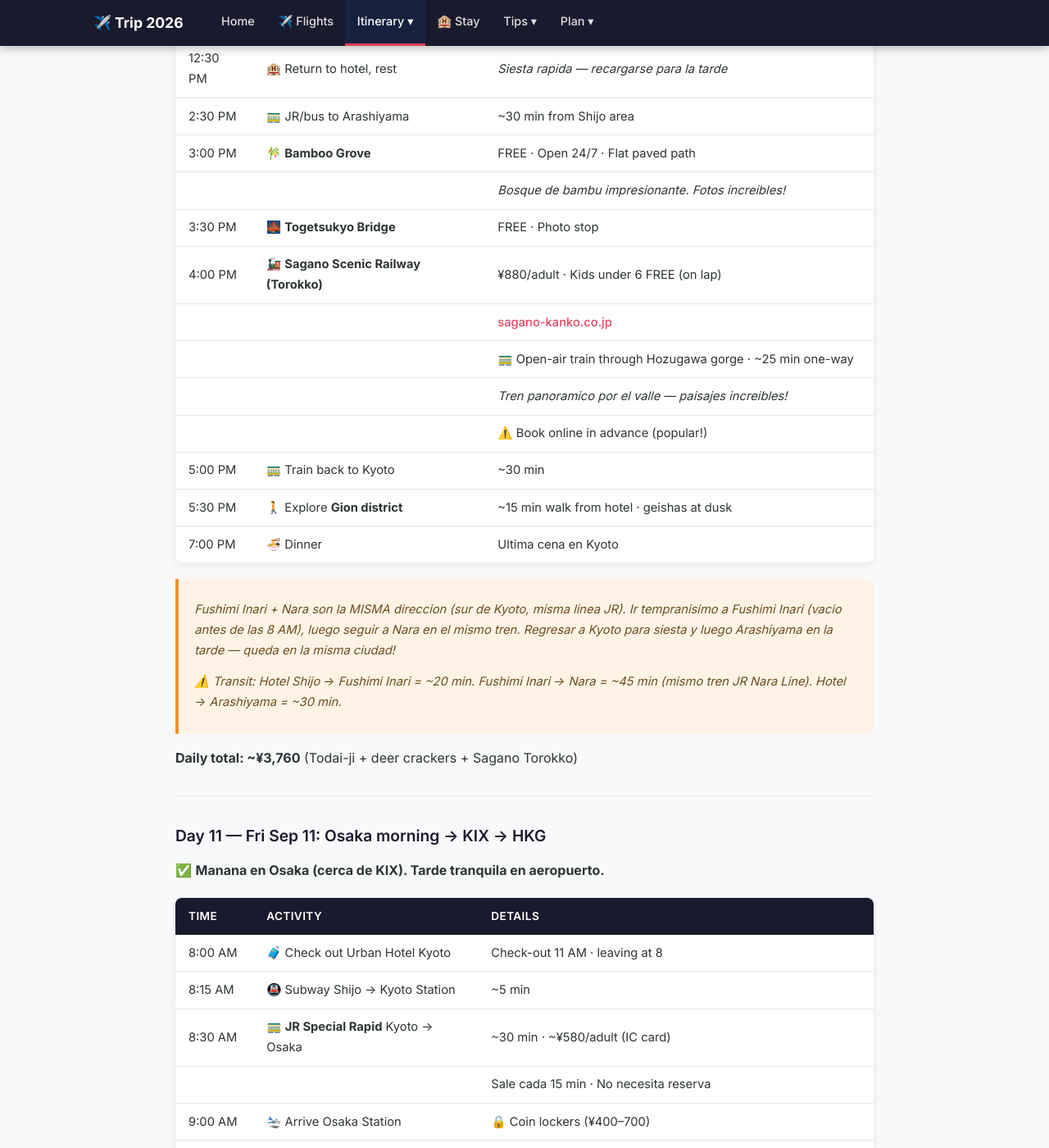
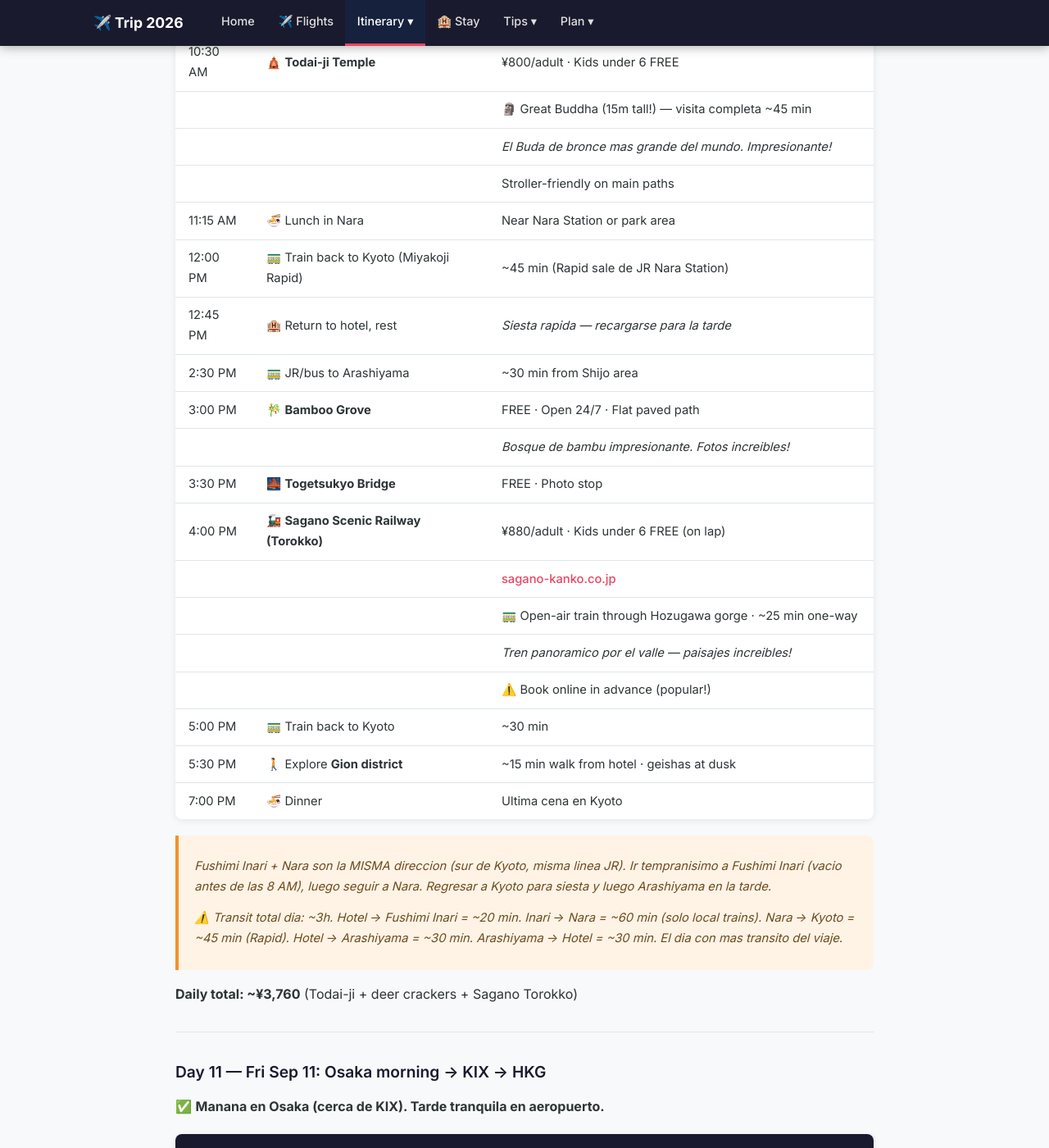
Before and after one commit to nescool101/nescaotravelplanner, a Jekyll site: the page built from itinerary/japan.md, in a window 1280 px wide and 1400 px high, scrolled down 18002 px. Shown: the whole window at 82% size. Built offline with Jekyll 4.4.1, drawn with Linux system fonts in a browser that asks for light colours; some of the changed text lies outside the part shown.

Commit message:
Fix all incorrect transit times in Japan itinerary
- Day 4: Fix wrong line (Ginza→walk, Iriya is on Hibiya not Ginza)
- Day 4: Fix Ueno→Asakusa stop count (3 stops not 1)
- Day 5: Fix Uguisudani→Hamamatsucho (8 stops/20 min not 6/15)
- Day 5: Fix Oi→Tsukiji (30 min not 20), Tsukiji→Harajuku (25-30 min)
- Day 6: Fix all Uguisudani→Harajuku times (30 min not 25)
- Day 7: Fix transfer station (Hibiya Station not Tsukiji), 25-30 min
- Day 9: Fix Sakae→Osu walk (15-20 min not 10)
- Day 9: Fix Kyoto→Shijo (2 stops not 1)
- Day 10: Fix Inari→Nara (60 min not 45, only local trains stop)
- Day 10: Cascade timing shift from Inari→Nara correction
- Add transit total summaries to Days 5, 7, 8, 10

Co-Authored-By: Claude Opus 4.6 <noreply@anthropic.com>

```diff
--- a/itinerary/japan.md
+++ b/itinerary/japan.md
@@ -64,12 +64,12 @@ nav_group: itinerary
 | 9:20 AM | 🚃 **Narita Skyliner to Ueno** | ~40 min · ~¥2,520/adult · Kids under 6 free |
 | 10:00 AM | 🛬 Arrive Ueno Station | 🔒 Coin lockers for luggage (¥400–700) |
 | 10:15 AM | ⛩️ **Senso-ji Temple** | FREE · Open 6 AM–5 PM · No reservation needed |
-| | | Ginza Line: Ueno → Asakusa (1 stop, 5 min!) |
+| | | Ginza Line: Ueno → Asakusa (3 stops, ~5 min) |
 | | | *Templo mas antiguo de Tokio. Calle Nakamise con snacks y recuerdos* |
 | 11:15 AM | 🛍️ Nakamise-dori shopping | Snacks, souvenirs · Kid-friendly / *Dulces y juguetes* |
 | 12:00 PM | 🍱 Lunch in Asakusa | Local restaurant |
-| 1:00 PM | 🚃 Metro back to hotel | Ginza Line Asakusa → Iriya (2 stops, ~4 min) + walk 3 min |
-| 1:15 PM | 🏨 Check in Hotel Comfact | Check-in from 11 AM · Drop luggage, refresh |
+| 12:45 PM | 🚶 Walk from Asakusa to hotel | ~15 min walk (Asakusa → Iriya/Shitaya area) |
+| 1:00 PM | 🏨 Check in Hotel Comfact | Check-in from 11 AM · Drop luggage, refresh |
 | 2:30 PM | 🚶 Walk to Ueno | ~10 min walk from hotel |
 | 2:45 PM | 🐼 **Ueno Zoo** | ¥600/adult · Kids under 12 FREE · 9:30 AM–5 PM |
 | | | [tokyo-zoo.net](https://www.tokyo-zoo.net/en/ueno/) · Closed Mondays |
@@ -102,27 +102,27 @@ nav_group: itinerary
 | | | Se puede negociar (especialmente cerca de cierre) |
 | | | *Mercado 2-3x mas grande que Oedo. Precios mas bajos.* |
 | 11:30 AM | 🚝 Monorail back to Hamamatsucho | ~10 min |
-| 11:45 AM | 🚃 Train to Tsukiji | ~10 min |
-| 12:00 PM | 🐟 **Tsukiji Outer Market — LUNCH** | FREE entry · Stalls open until ~2 PM |
+| 11:45 AM | 🚃 Train/walk to Tsukiji | ~15-20 min (JR to Shimbashi + walk, or Oedo Line from Daimon) |
+| 12:10 PM | 🐟 **Tsukiji Outer Market — LUNCH** | FREE entry · Stalls open until ~2 PM |
 | | | [tsukiji.or.jp](https://www.tsukiji.or.jp/) |
 | | | 🍣 Sushi fresco, tamagoyaki, mariscos a la parrilla |
 | | | 🍡 Snacks: dango, mochi, frutas frescas |
 | | | *Almuerzo en el mercado de pescado mas famoso del mundo!* |
-| | | Oi → Tsukiji = ~20 min (estan cerca!) |
-| 1:00 PM | 🚃 Metro to Harajuku | ~20 min |
+| | | Oi → Tsukiji = ~30 min (Monorail + tren/walk) |
+| 1:00 PM | 🚃 Metro to Harajuku | ~25-30 min (Hibiya Line + JR Yamanote) |
 | 1:15 PM | 🛍️ **Takeshita Street** | Candy shops, toy stores, crepe stands |
 | | | *Calle llena de tiendas de dulces y juguetes. A Lyam le va a encantar!* |
 | | | 📅 **SATURDAY**: packed noon–4 PM |
 | 2:30 PM | 🍦 **Omotesando** stroll | Ice cream, window shopping |
 | 3:00 PM | 🛒 Optional: **Ginza Pedestrian Paradise** | 📅 **SAT/SUN ONLY** noon–6 PM |
 | | | 🚗 1.1 km of Chuo-dori closed to cars — kids can walk freely! |
-| 4:00 PM | 🚃 Metro back to hotel | JR Yamanote Harajuku → Uguisudani ~25 min |
+| 4:00 PM | 🚃 Metro back to hotel | JR Yamanote Harajuku → Uguisudani ~30 min (13 stops, outer loop) |
 | 4:30 PM | 🏨 Return to hotel, rest | Nap time for Diego |
 | 6:00 PM | 🍛 Dinner — Japanese curry | CoCo Ichibanya (mild, kid-friendly) · Walk from hotel |
 
-> *📅 SABADO: Oi Racecourse (9 AM) → Tsukiji lunch (12 PM) → Harajuku (1 PM). Los 3 estan conectados — Oi y Tsukiji estan a ~20 min uno del otro. No hay que madrugar a las 7 AM!*
+> *📅 SABADO: Oi Racecourse (9 AM) → Tsukiji lunch (12 PM) → Harajuku (1 PM). No hay que madrugar a las 7 AM!*
 >
-> *⚠️ Transit: Hotel → Oi = ~25 min. Oi → Tsukiji = ~20 min. Tsukiji → Harajuku = ~20 min.*
+> *⚠️ Transit total dia: ~2h 20min. Hotel → Oi = ~30 min. Oi → Tsukiji = ~30 min. Tsukiji → Harajuku = ~30 min. Harajuku → Hotel = ~30 min.*
 
 **Daily total: ~¥0** (markets free) + compras + food
 
@@ -140,7 +140,7 @@ nav_group: itinerary
 
 | Time | Activity | Details |
 |------|----------|---------|
-| 9:00 AM | 🚃 Metro to Harajuku | JR Yamanote from Uguisudani · ~25 min |
+| 9:00 AM | 🚃 Metro to Harajuku | JR Yamanote from Uguisudani · ~30 min (outer loop) |
 | 9:15 AM | 🌲 **Yoyogi Park** | FREE · Open green space |
 | | | 📅 **SUNDAY**: Street performers, musicians, picnickers! |
 | | | 🎸 **Rockabilly dancers** near Harajuku entrance (~2-3 PM, Sundays only!) |
@@ -242,7 +242,7 @@ nav_group: itinerary
 
 | Time | Activity | Details |
 |------|----------|---------|
-| 8:30 AM | 🚃 Metro from hotel to Toyosu | ~20 min (Hibiya Line Iriya → Tsukiji, transfer Yurakucho Line → Toyosu) |
+| 8:30 AM | 🚃 Metro from hotel to Toyosu | ~25-30 min (Hibiya Line Iriya → Hibiya Station, transfer Yurakucho Line → Toyosu) |
 | 9:00 AM | 🎨 **TeamLab Planets** | ⚠️ **RESERVATION MANDATORY** — no walk-in tickets! |
 | | | [teamlabplanets.dmm.com/en](https://teamlabplanets.dmm.com/en) |
 | | | 📅 **LUNES = MAS BARATO**: Adults ~¥3,200 · Child 4-12 ~¥1,000 · Under 4 FREE |
@@ -270,7 +270,7 @@ nav_group: itinerary
 
 > *📅 LUNES: TeamLab mas barato (~¥7,400 vs ~¥11,100 fin de semana) y MUCHO menos gente. Akihabara tranquilo entre semana. BicCamera para comprar camara con tax-free.*
 >
-> *⚠️ Transit: Hotel → Toyosu (TeamLab) = ~20 min. Toyosu → Akihabara = ~25 min. Akihabara → Hotel = ~8 min.*
+> *⚠️ Transit total dia: ~1h 10min. Hotel → Toyosu = ~30 min. Toyosu → Akihabara = ~25 min. Akihabara → Hotel = ~13 min (JR 3 stops + walk).*
 >
 > *💡 Si coordinan sesion de fotos con cameraman en Tokyo, este dia funciona — ya tienen los kimonos comprados el sabado.*
 
@@ -348,7 +348,9 @@ nav_group: itinerary
 
 **Opcion C daily total: ~¥4,560** (solo Aquarium; ahorro ¥1,000)
 
-> *⚠️ Transit: Hotel Comfact (Uguisudani) → Tokyo Station = ~17 min (walk + JR Yamanote 5 stops). Mucho mas cerca que Ikebukuro!*
+> *⚠️ Transit total dia (Opcion B): ~2h 40min. Hotel → Tokyo Station = ~17 min. Shinkansen = 1h 40min. Subway estacion→castillo→acuario→hotel = ~45 min.*
+>
+> *⚠️ Transit total dia (Opcion C): ~2h 20min. Hotel → Tokyo Station = ~17 min. Shinkansen = 1h 40min. Subway estacion→acuario→hotel = ~45 min.*
 >
 > *Con ninos de 4 y 1 año, el acuario (delfines, orcas, pinguinos) probablemente importa mas que el castillo. Opcion C es perfectamente valida.*
 
@@ -366,11 +368,11 @@ nav_group: itinerary
 | Time | Activity | Details |
 |------|----------|---------|
 | 9:00 AM | 🧳 Check out Hotel Centmain | Check-out 11 AM · leaving at 9 |
-| 9:10 AM | 🚶 Walk to Osu Shopping District | ~10 min from Sakae |
+| 9:10 AM | 🚶 Walk to Osu Shopping District | ~15-20 min from Sakae |
 | 9:15 AM | 🛍️ **Osu Shopping District** | Traditional + modern shops |
 | | | *Barrio comercial con templos, tiendas retro y comida callejera* |
 | | | Osu Kannon Temple (FREE) · Arcade streets |
-| 10:15 AM | 🚶 Walk back to Sakae Station | ~10 min |
+| 10:15 AM | 🚶 Walk back to Sakae Station | ~15-20 min |
 | 10:25 AM | 🚇 Subway Sakae → Nagoya Station | Higashiyama Line · ~5 min |
 | 10:35 AM | 🛬 Arrive Nagoya Station | Pick up bags from coin lockers, Shinkansen platform |
 | 11:00 AM | 🚄 **Shinkansen Nozomi** Nagoya → Shin-Osaka | ~50 min · ~¥6,680/adult |
@@ -397,7 +399,7 @@ nav_group: itinerary
 | 6:30 PM | 🚄 **JR Special Rapid** Shin-Osaka → Kyoto | ~30 min · ~¥580/adult (IC card!) |
 | | | Sale cada 15 min · No necesita reserva |
 | 7:00 PM | 🛬 Arrive Kyoto Station | — |
-| 7:15 PM | 🚇 Subway Karasuma Line to Shijo | ~5 min · 1 stop |
+| 7:15 PM | 🚇 Subway Karasuma Line to Shijo | ~5 min · 2 stops (Kyoto → Gojo → Shijo) |
 | 7:30 PM | 🏨 **Check in Urban Hotel Kyoto Shijo Premium** | Check-in from 11 AM · late arrival OK |
 | 8:00 PM | 🍜 Light dinner near hotel | Konbini or ramen |
 
@@ -431,19 +433,19 @@ nav_group: itinerary
 | | | ⚠️ Go early (before 8 AM) — almost empty! |
 | | | With kids: go to Yotsutsuji intersection (~30 min up) then turn back |
 | | | ⚠️ Beyond that = steep stairs, NOT stroller-friendly |
-| 8:30 AM | 🚃 JR Inari → Nara | ~45 min (Fushimi Inari is on the JR Nara Line!) |
-| | | *Fushimi Inari queda EN CAMINO a Nara — misma linea de tren!* |
-| 9:15 AM | 🛬 Arrive Nara Station | ~10 min walk to Nara Park |
-| 9:30 AM | 🦌 **Nara Park** | FREE · Deer crackers ¥200/pack |
+| 8:30 AM | 🚃 JR Inari → Nara (local train) | **~60 min** (solo trenes locales paran en Inari — el Rapid no para) |
+| | | *Fushimi Inari queda EN CAMINO a Nara — misma linea JR Nara Line* |
+| 9:30 AM | 🛬 Arrive Nara Station | ~10 min walk to Nara Park |
+| 9:45 AM | 🦌 **Nara Park** | FREE · Deer crackers ¥200/pack |
 | | | *Los ninos van a AMAR los venados! Mas de 1,000 venados libres* |
 | | | Venados son mansos pero pueden empujar — cuidar a Diego |
-| 10:15 AM | 🛕 **Todai-ji Temple** | ¥800/adult · Kids under 6 FREE |
+| 10:30 AM | 🛕 **Todai-ji Temple** | ¥800/adult · Kids under 6 FREE |
 | | | 🗿 Great Buddha (15m tall!) — visita completa ~45 min |
 | | | *El Buda de bronce mas grande del mundo. Impresionante!* |
 | | | Stroller-friendly on main paths |
-| 11:00 AM | 🍜 Lunch in Nara | Near Nara Station or park area |
-| 11:45 AM | 🚃 Train back to Kyoto | ~45 min |
-| 12:30 PM | 🏨 Return to hotel, rest | *Siesta rapida — recargarse para la tarde* |
+| 11:15 AM | 🍜 Lunch in Nara | Near Nara Station or park area |
+| 12:00 PM | 🚃 Train back to Kyoto (Miyakoji Rapid) | ~45 min (Rapid sale de JR Nara Station) |
+| 12:45 PM | 🏨 Return to hotel, rest | *Siesta rapida — recargarse para la tarde* |
 | 2:30 PM | 🚃 JR/bus to Arashiyama | ~30 min from Shijo area |
 | 3:00 PM | 🎋 **Bamboo Grove** | FREE · Open 24/7 · Flat paved path |
 | | | *Bosque de bambu impresionante. Fotos increibles!* |
@@ -457,9 +459,9 @@ nav_group: itinerary
 | 5:30 PM | 🚶 Explore **Gion district** | ~15 min walk from hotel · geishas at dusk |
 | 7:00 PM | 🍜 Dinner | Ultima cena en Kyoto |
 
-> *Fushimi Inari + Nara son la MISMA direccion (sur de Kyoto, misma linea JR). Ir tempranisimo a Fushimi Inari (vacio antes de las 8 AM), luego seguir a Nara en el mismo tren. Regresar a Kyoto para siesta y luego Arashiyama en la tarde — queda en la misma ciudad!*
+> *Fushimi Inari + Nara son la MISMA direccion (sur de Kyoto, misma linea JR). Ir tempranisimo a Fushimi Inari (vacio antes de las 8 AM), luego seguir a Nara. Regresar a Kyoto para siesta y luego Arashiyama en la tarde.*
 >
-> *⚠️ Transit: Hotel Shijo → Fushimi Inari = ~20 min. Fushimi Inari → Nara = ~45 min (mismo tren JR Nara Line). Hotel → Arashiyama = ~30 min.*
+> *⚠️ Transit total dia: ~3h. Hotel → Fushimi Inari = ~20 min. Inari → Nara = ~60 min (solo local trains). Nara → Kyoto = ~45 min (Rapid). Hotel → Arashiyama = ~30 min. Arashiyama → Hotel = ~30 min. El dia con mas transito del viaje.*
 
 **Daily total: ~¥3,760** (Todai-ji + deer crackers + Sagano Torokko)
 
```
Also changed, not shown: other parts of itinerary/japan.md (+1 -1 lines).
